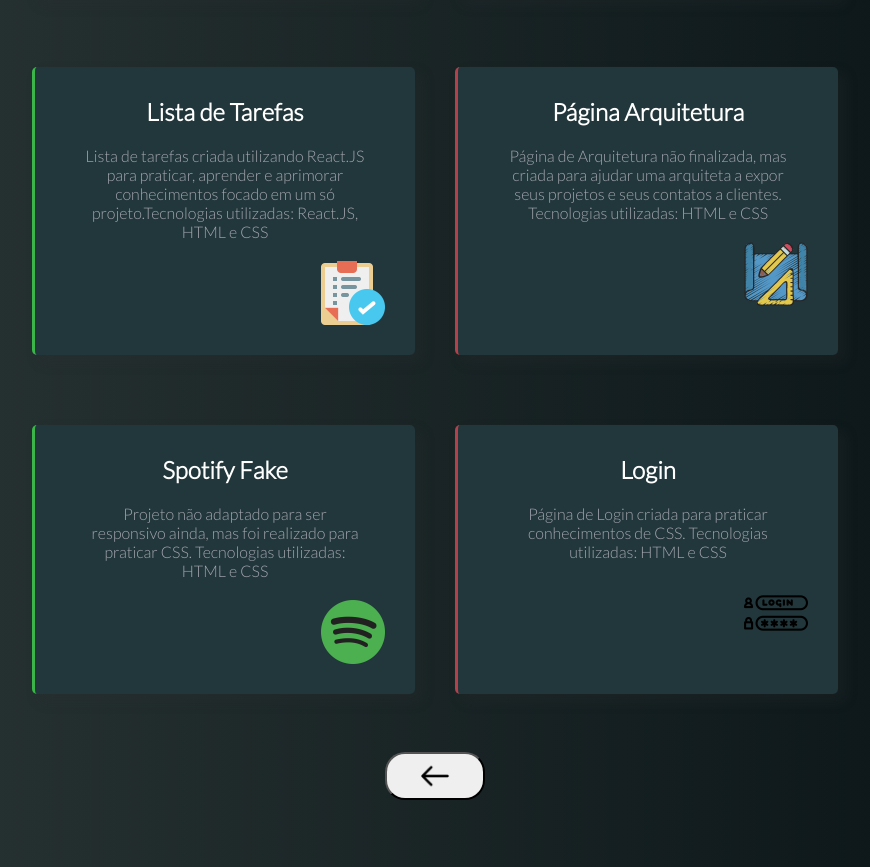
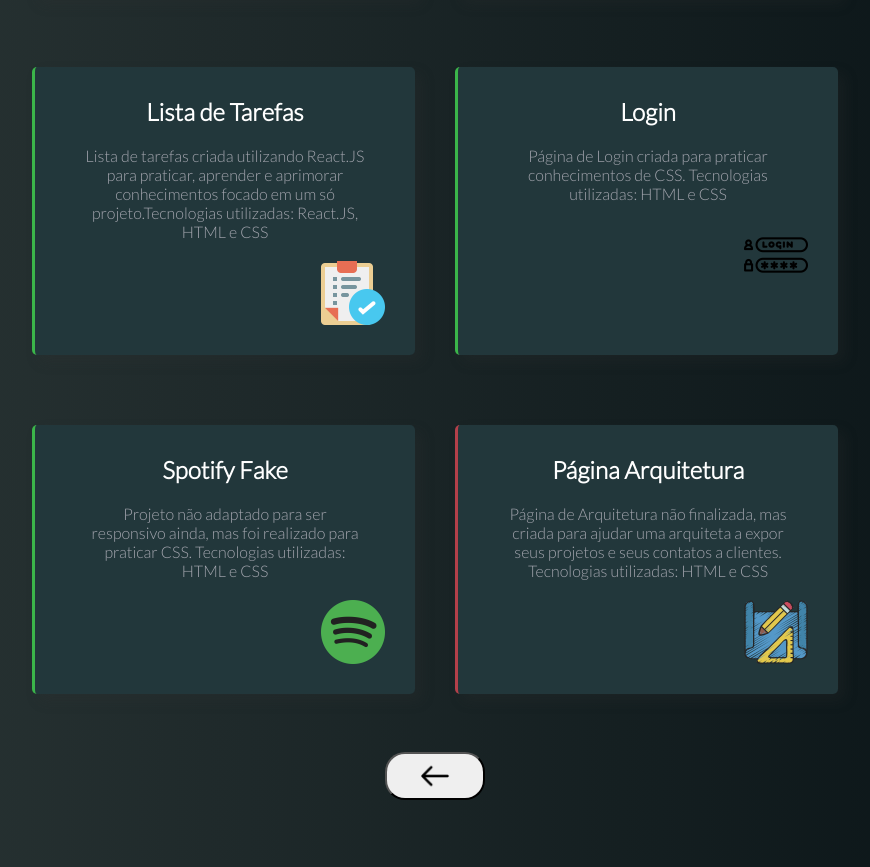
Before and after one commit to guilhrocha/Portfolio, a plain HTML site: page index.html in a window 1280 px wide. Shown: the part 3566-4433 px from the top of the page, without its empty margins (205-1075 px from the left). Drawn offline with Linux system fonts and the light colour scheme.

Commit message:
alterando ordem do projeto mari

```diff
--- a/index.html
+++ b/index.html
@@ -160,10 +160,10 @@
                 <img class="image" src="/img/tarefa-concluida.png" alt="money" /></a>
             </div>
 
-            <div class="card red">
-                <a href="https://maripage.netlify.app/" target="_blank"><div class="separacao"><h2>Página Arquitetura</h2>
-                <p>Página de Arquitetura não finalizada, mas criada para ajudar uma arquiteta a expor seus projetos e seus contatos a clientes. Tecnologias utilizadas: HTML e CSS</p></div>
-                <img class="image" src="/img/arquiteta.png" alt="money" /></a>
+            <div class="card green">
+                <a href="https://paginadelogin1.netlify.app/" target="_blank"><div class="separacao"><h2>Login</h2>
+                <p>Página de Login criada para praticar conhecimentos de CSS. Tecnologias utilizadas: HTML e CSS</p></div>
+                <img class="image" src="/img/ppp.png" alt="money" /></a>
             </div>
         </div>
 
@@ -175,9 +175,9 @@
             </div>
 
             <div class="card red">
-                <a href="https://paginadelogin1.netlify.app/" target="_blank"><div class="separacao"><h2>Login</h2>
-                <p>Página de Login criada para praticar conhecimentos de CSS. Tecnologias utilizadas: HTML e CSS</p></div>
-                <img class="image" src="/img/ppp.png" alt="money" /></a>
+                <a href="https://maripage.netlify.app/" target="_blank"><div class="separacao"><h2>Página Arquitetura</h2>
+                <p>Página de Arquitetura não finalizada, mas criada para ajudar uma arquiteta a expor seus projetos e seus contatos a clientes. Tecnologias utilizadas: HTML e CSS</p></div>
+                <img class="image" src="/img/arquiteta.png" alt="money" /></a>
             </div>
         </div>
 
```
